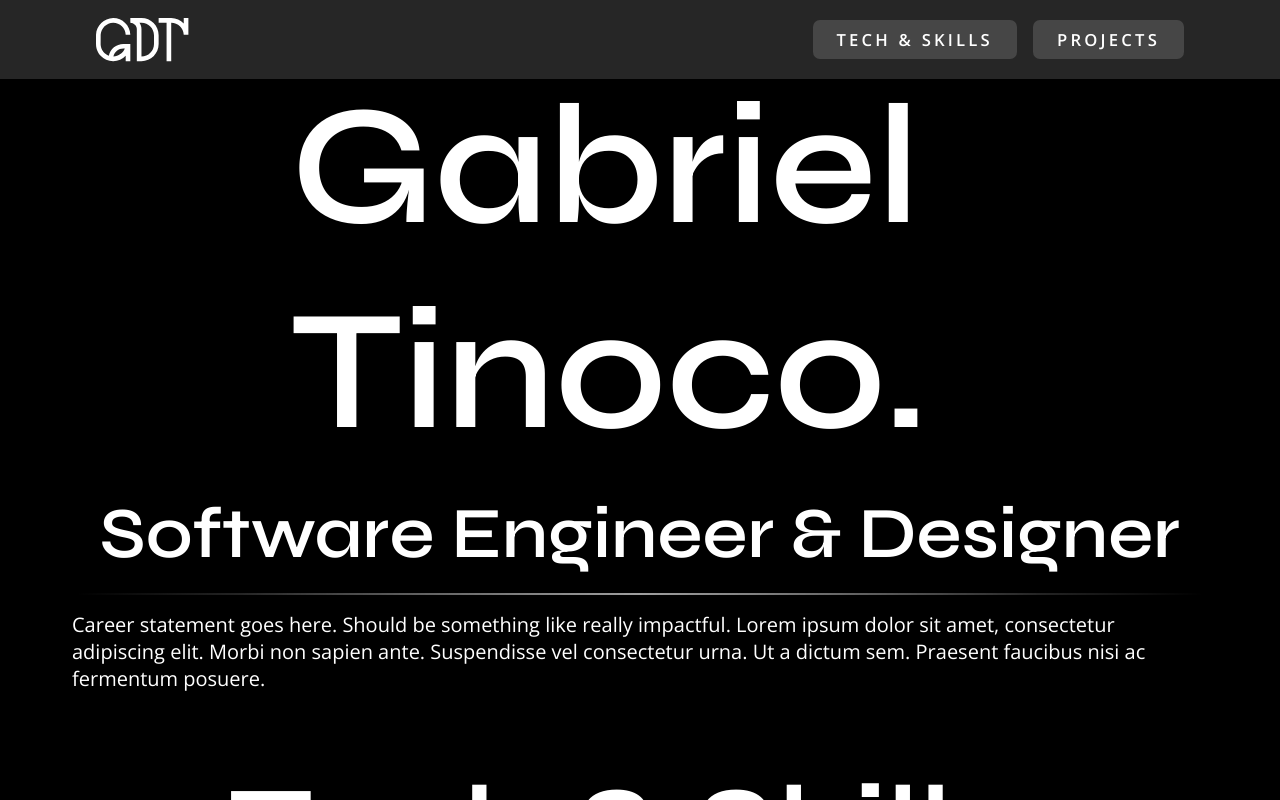
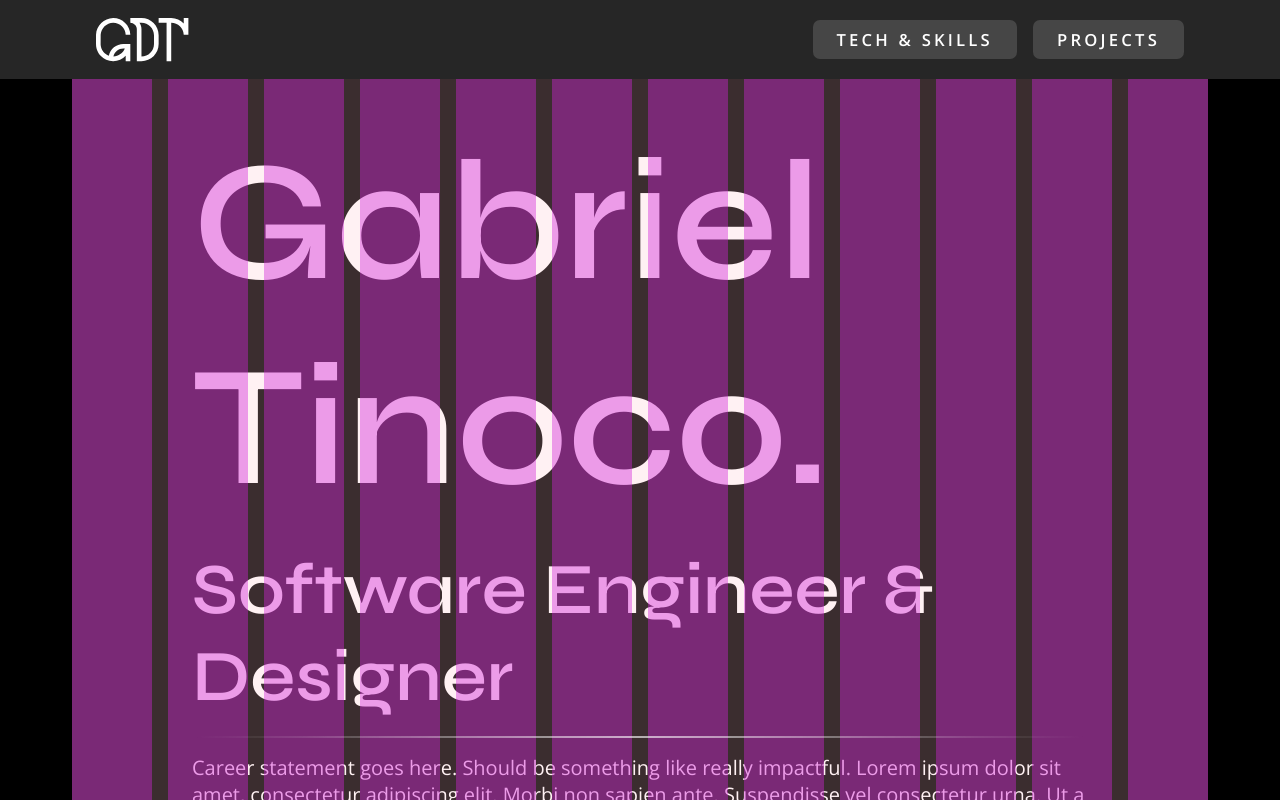
Before and after one commit to Gatinoko/Portfolio, a Next.js app: page / in a window 1280 px wide. Shown: the top 800 px of the page. Built offline with nearby package versions, Linux system fonts and the light colour scheme.

Commit message:
feat(pages): Implemented rough first draft index page

```diff
--- a/pages/index.scss
+++ b/pages/index.scss
@@ -4,31 +4,41 @@
 	display: flex;
 	flex-direction: column;
 
-	align-items: center;
+	align-items: flex-start;
 	justify-content: center;
-	min-height: fit-content;
+
+	min-height: 50%;
+
+	padding: 0 get-responsive-spacing-value(custom-pairs, spacing-s-5xl) 0
+		get-responsive-spacing-value(custom-pairs, spacing-s-5xl);
 }
 
 .information-page {
 	align-items: center;
 	justify-content: center;
+
+	padding: 0 get-responsive-spacing-value(custom-pairs, spacing-s-5xl) 0
+		get-responsive-spacing-value(custom-pairs, spacing-s-5xl);
 }
 
 .main {
 	display: flex;
 	flex-direction: column;
-	padding: get-spacing-value(spacing-64) get-spacing-value(spacing-24);
+
 	align-items: center;
 	height: fit-content;
 	gap: get-spacing-value(spacing-64);
+
 	background-color: rgb(0, 0, 0);
+	padding-top: get-responsive-spacing-value(one-up-pairs, spacing-2xl-3xl);
 
+	@include screen-breakpoint(tablet, mobile) {
+		padding-top: get-responsive-spacing-value(one-up-pairs, spacing-m-l);
+	}
 	@include screen-breakpoint(tablet) {
-		padding: get-spacing-value(spacing-24);
 		gap: get-spacing-value(spacing-48);
 	}
 	@include screen-breakpoint(mobile) {
-		padding: get-spacing-value(spacing-8);
 		gap: get-spacing-value(spacing-48);
 	}
 }
--- a/pages/index.tsx
+++ b/pages/index.tsx
@@ -14,12 +14,11 @@ import ColumnGrid from '@/components/column-grid/column-grid';
 export default function Index(props: any, rootMainRef: any) {
 	return (
 		<>
-			{/* <ColumnGrid platform={'responsive'} /> */}
+			<ColumnGrid platform={'responsive'} />
 			<main
 				className={'main'}
 				id='root-main'>
 				{/* Intro section */}
-				<RevealAnimation>
 				<PageSection
 					id='IntroSection'
 					className={'index-title'}>
@@ -28,19 +27,17 @@ export default function Index(props: any, rootMainRef: any) {
 					<hr />
 					<p>
 						Career statement goes here. Should be something like really
-							impactful. Lorem ipsum dolor sit amet, consectetur adipiscing
-							elit. Morbi non sapien ante. Suspendisse vel consectetur urna. Ut
-							a dictum sem. Praesent faucibus nisi ac fermentum posuere.
+						impactful. Lorem ipsum dolor sit amet, consectetur adipiscing elit.
+						Morbi non sapien ante. Suspendisse vel consectetur urna. Ut a dictum
+						sem. Praesent faucibus nisi ac fermentum posuere.
 					</p>
 				</PageSection>
-				</RevealAnimation>
 
 				{/* Tech & skills section */}
-				<RevealAnimation>
 				<PageSection
 					id='Tech&SkillsSection'
 					className={'information-page'}>
-						<h2>Tech & Skills.</h2>
+					<h3 className='section-title'>Tech & Skills.</h3>
 					<hr />
 					<ChipCloud
 						itemArray={[
@@ -82,14 +79,12 @@ export default function Index(props: any, rootMainRef: any) {
 						size='regular'
 					/>
 				</PageSection>
-				</RevealAnimation>
 
 				{/* Timeline section */}
-				<RevealAnimation>
 				<PageSection
 					id='TimelineSection'
 					className={'information-page'}>
-						<h2>Timeline</h2>
+					<h3 className='section-title'>Timeline</h3>
 					<hr />
 					<WorkTimeline
 						workTimelineItems={[
@@ -249,14 +244,12 @@ export default function Index(props: any, rootMainRef: any) {
 						]}
 					/>
 				</PageSection>
-				</RevealAnimation>
 
 				{/* Projects section */}
-				<RevealAnimation>
 				<PageSection
 					id='ProjectsSection'
 					className={'information-page'}>
-						<h2>Projects</h2>
+					<h3 className='section-title'>Projects</h3>
 					<hr />
 					<ProjectBox
 						projectBoxItems={[
@@ -359,7 +352,6 @@ export default function Index(props: any, rootMainRef: any) {
 						]}
 					/>
 				</PageSection>
-				</RevealAnimation>
 			</main>
 		</>
 	);
```
Lines whose indentation alone changed are shown as unchanged.
